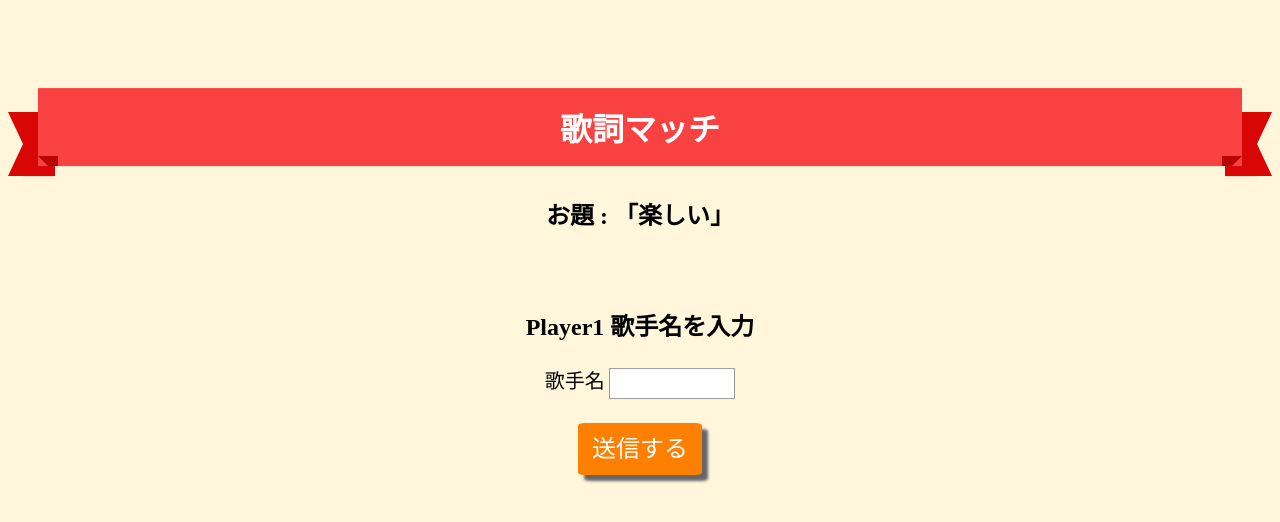
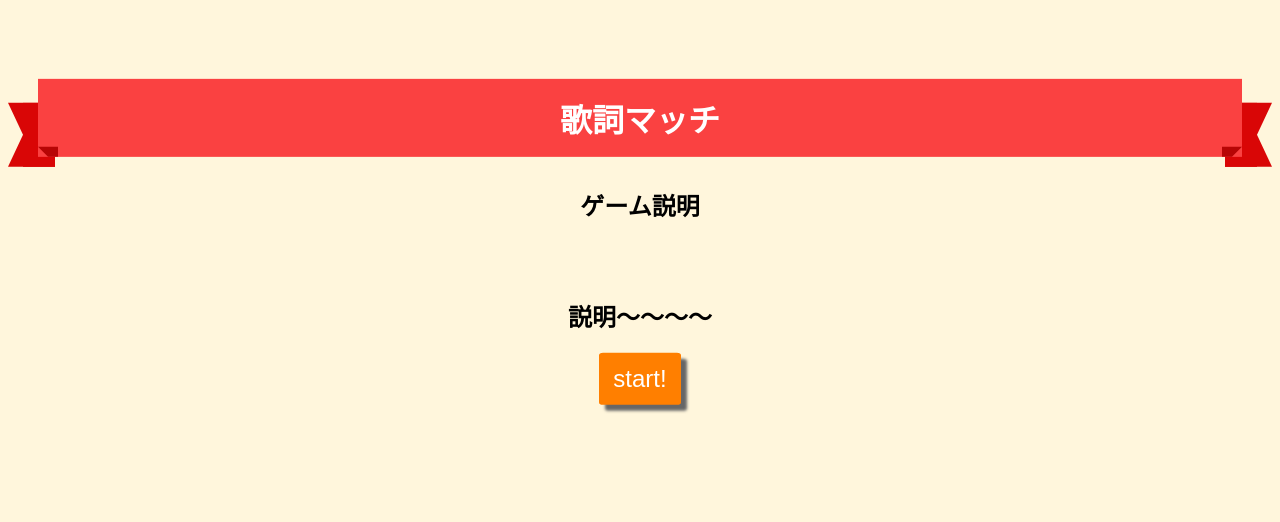
Before and after one commit to Kanda1024/hackathon, a Flask app: page / in a window 1280 px wide. Shown: the top 522 px of the page. Run offline with Flask 3, Linux system fonts and the light colour scheme.

Commit message:
startがめん

```diff
--- a/front.py
+++ b/front.py
@@ -9,6 +9,11 @@ app = Flask(__name__)
 
 
 @app.route("/")
+def start():
+    return render_template("bbs_start.html")
+
+
+@app.route("/theme", methods=["POST", "GET"])
 def bbs():
     theme = make_theme()
     file = codecs.open("theme.txt", "w", "utf-8")
@@ -60,7 +65,7 @@ def liric():
 
 
 
-@app.route("/2")
+@app.route("/theme2", methods=["POST", "GET"])
 def bbs2():
     file = codecs.open("theme.txt", "r", "utf-8")
     theme = file.readline()
--- a/player1.txt
+++ b/player1.txt
@@ -1 +1 @@
-無敵の笑顔で荒らすメディア 知りたいその秘密ミステリアス 抜けてるとこさえ彼女のエリア 完璧で嘘つきな君は 天才的なアイドル様 今日何食べた？ 好きな本は？ 遊びに行くならどこに行くの？ 何も食べてない それは内緒 何を聞かれても のらりくらり そう淡々と だけど燦々と 見えそうで見えない秘密は蜜の味 あれもないないない これもないないない 好きなタイプは？ 相手は？ さあ答えて 「誰かを好きになることなんて私分からなくてさ」 嘘か本当か知り得ない そんな言葉にまた一人堕ちる また好きにさせる 誰もが目を奪われていく 君は完璧で究極のアイドル 金輪際現れない 一番星の生まれ変わり その笑顔で愛してるで 誰も彼も虜にしていく その瞳がその言葉が 嘘でもそれは完全なアイ はいはいあの子は特別です 我々はハナからおまけです お星様の引き立て役Bです 全てがあの子のお陰なわけない 洒落臭い 妬み嫉妬なんてないわけがない これはネタじゃない からこそ許せない 完璧じゃない君じゃ許せない 自分を許せない 誰よりも強い君以外は認めない 誰もが信じ崇めてる まさに最強で無敵のアイドル 弱点なんて見当たらない 一番星を宿している 弱いとこなんて見せちゃダメダメ 知りたくないとこは見せずに 唯一無二じゃなくちゃイヤイヤ それこそ本物のアイ 得意の笑顔で沸かすメディア 隠しきるこの秘密だけは 愛してるって嘘で積むキャリア これこそ私なりの愛だ 流れる汗も綺麗なアクア ルビーを隠したこの瞼 歌い踊り舞う私はマリア そう嘘はとびきりの愛だ 誰かに愛されたことも 誰かのこと愛したこともない そんな私の嘘がいつか本当になること 信じてる いつかきっと全部手に入れる 私はそう欲張りなアイドル 等身大でみんなのこと ちゃんと愛したいから 今日も嘘をつくの この言葉がいつか本当になる日を願って それでもまだ 君と君にだけは言えずにいたけど やっと言えた これは絶対嘘じゃない 愛してる
+I'm walking round in circles 名前も知らぬ君を 探し歩いた夜は 月灯りさえ眩しい どこに隠れて踊る? So 始まるStory 君がその角を曲がる 追いかけてく未来が 一つの道照らしてる 黙っても感じる気持ち もう二度と逢えない奇跡 I want somebody 一度だけ めぐり逢えた偶然に I need somebody 君を待っていた ただ守りたかった 生まれた恋気 風に乗ってく 今夜逃がさぬように 君の瞳焼きつけた 壊れた時計の針が 運命の背中を蹴る I want somebody 伝えたい 君の未来地図のなか I need somebody 二人の季節 回っているから I want somebody 一度だけ めぐり逢えた偶然に I need somebody 君を待っていた ただ守りたかった 出会いは偶然に 未来はこの手の中に 君の名前 聞かずダキシメル… I want somebody 伝えたい 君の未来地図のなか I need somebody 二人の季節 回っているから I want somebody 一度だけ めぐり逢えた偶然に I need somebody 君を待っていた ただ守りたかった I want somebody I need somebody I want somebody
--- a/templates/bbs_final.html
+++ b/templates/bbs_final.html
@@ -4,7 +4,7 @@
         <h1><span>歌詞マッチ</span></h1>
         <h2>歌詞</h2>
         <p class="lyric">{{ Liric }}</p>
-        <form action="/2" method="get">
+        <form action="/theme2" method="get">
             <button type="submit" class="button">Player2の曲選択</button>
         </form>
     </div>
--- /dev/null
+++ b/templates/bbs_start.html
@@ -0,0 +1,13 @@
+{% extends "layout.html" %}
+{% block content %}
+    <div>
+        <h1><span>歌詞マッチ</span></h1>
+        <h2>ゲーム説明</h2>
+        <br><br>
+        <h2>説明～～～～</h2>
+
+        <form action="/theme" method="post">
+            <button type="submit" class="button">start!</button>
+        </form>
+    </div>
+{% endblock %}
--- a/theme.txt
+++ b/theme.txt
@@ -1 +1 @@
-心地よい
+青春の
```
